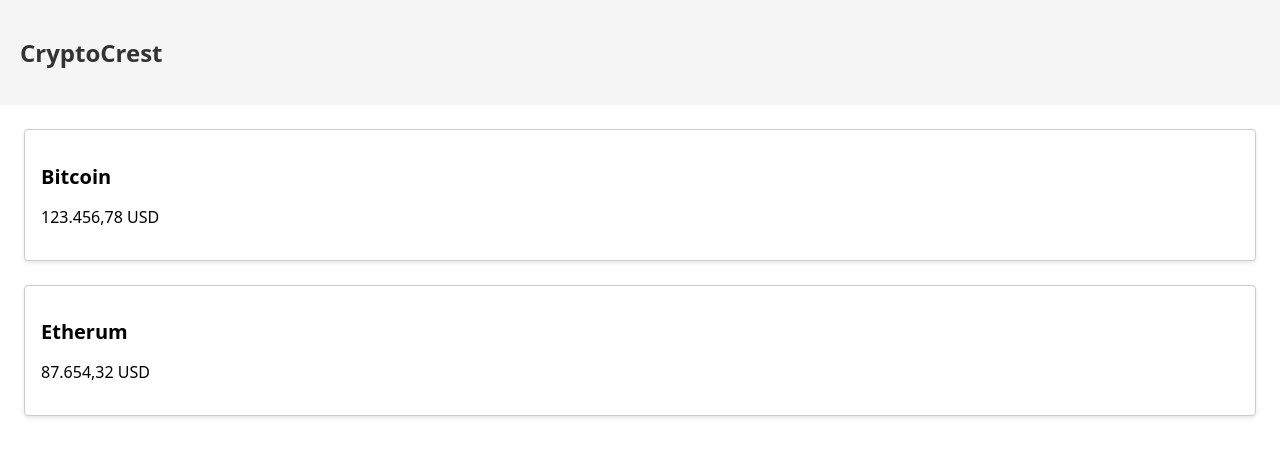
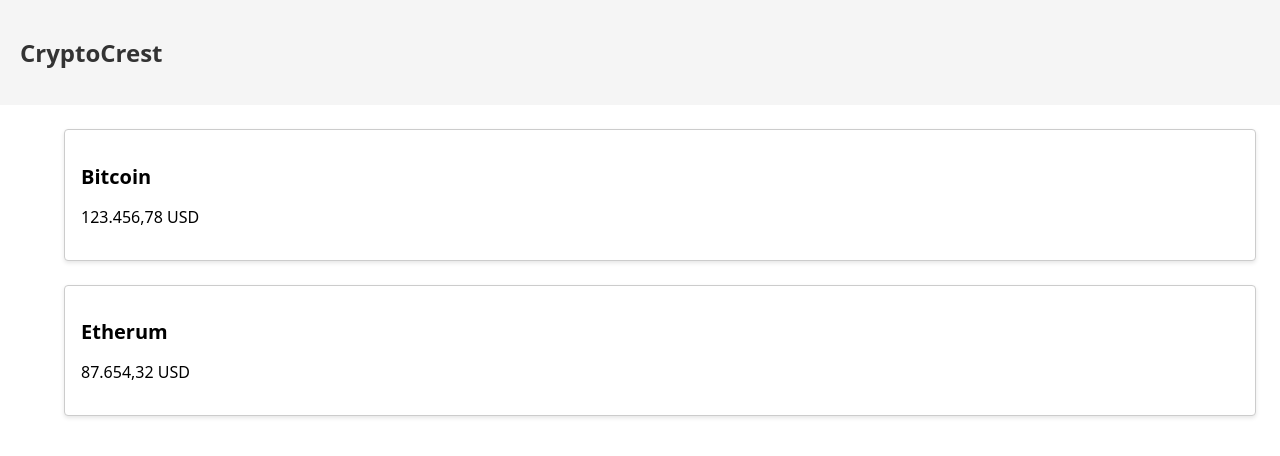
Before and after one commit to gitboej/capstone-project, a Next.js app: page / in a window 1280 px wide. Shown: the top 456 px of the page. Built offline with nearby package versions, Linux system fonts and the light colour scheme.

Commit message:
fix semantic html

```diff
--- a/components/Card.js
+++ b/components/Card.js
@@ -1,12 +1,13 @@
 import styled from "styled-components";
 
-const CardContainer = styled.div`
+const CardContainer = styled.li`
   border: 1px solid #ccc;
   border-radius: 4px;
   box-shadow: 0 2px 4px rgba(0, 0, 0, 0.1);
   padding: 16px;
   background-color: #fff;
   margin: 24px;
+  list-style-type: none;
 `;
 
 const CardTitle = styled.h2`
--- a/pages/index.js
+++ b/pages/index.js
@@ -6,9 +6,11 @@ export default function HomePage() {
   return (
     <div>
       <Header />
-      {coinData.map((coin) => (
-        <Card key={coin.name} name={coin.name} price={coin.price} />
-      ))}
+      <ul>
+        {coinData.map((coin) => (
+          <Card key={coin.name} name={coin.name} price={coin.price} />
+        ))}
+      </ul>
     </div>
   );
 }
```
